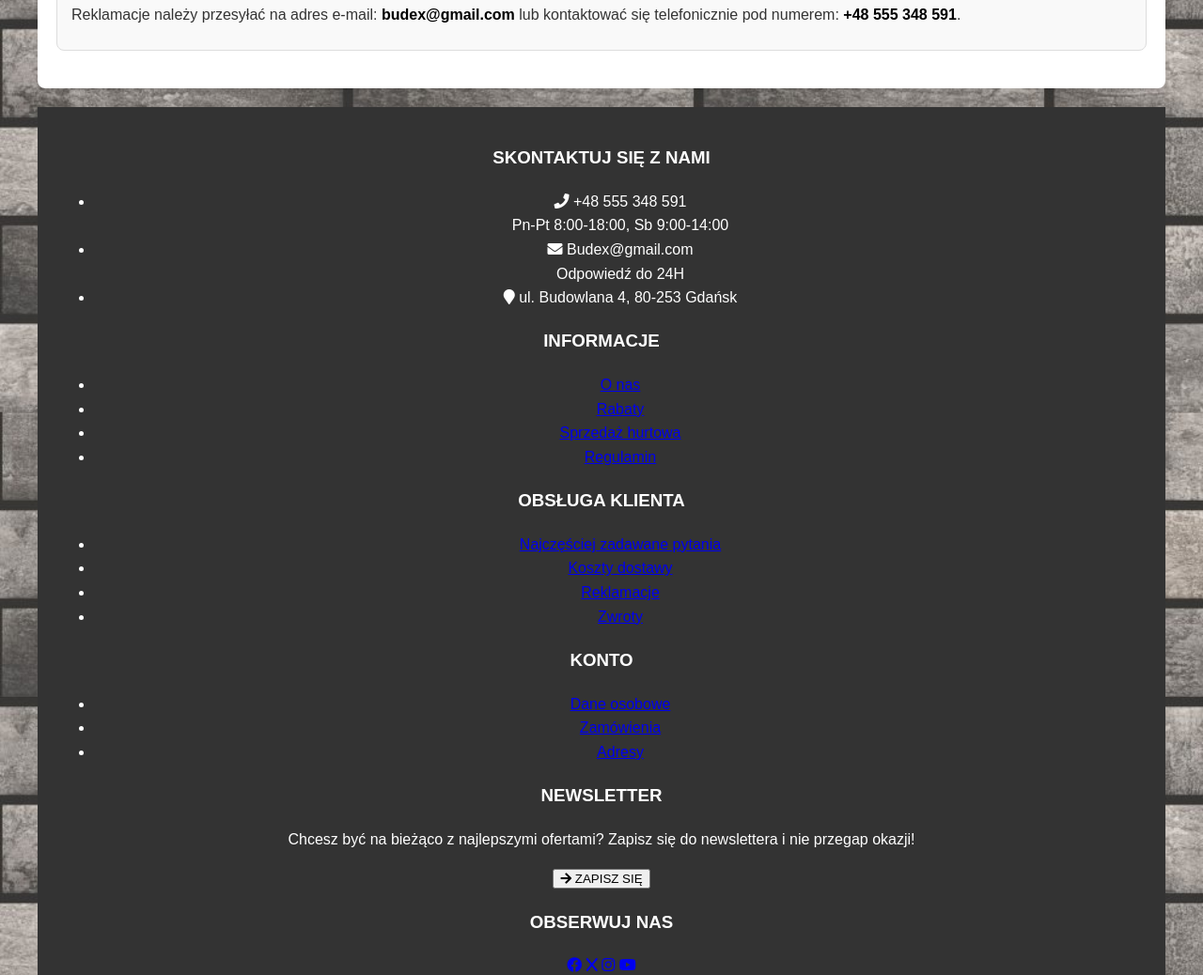
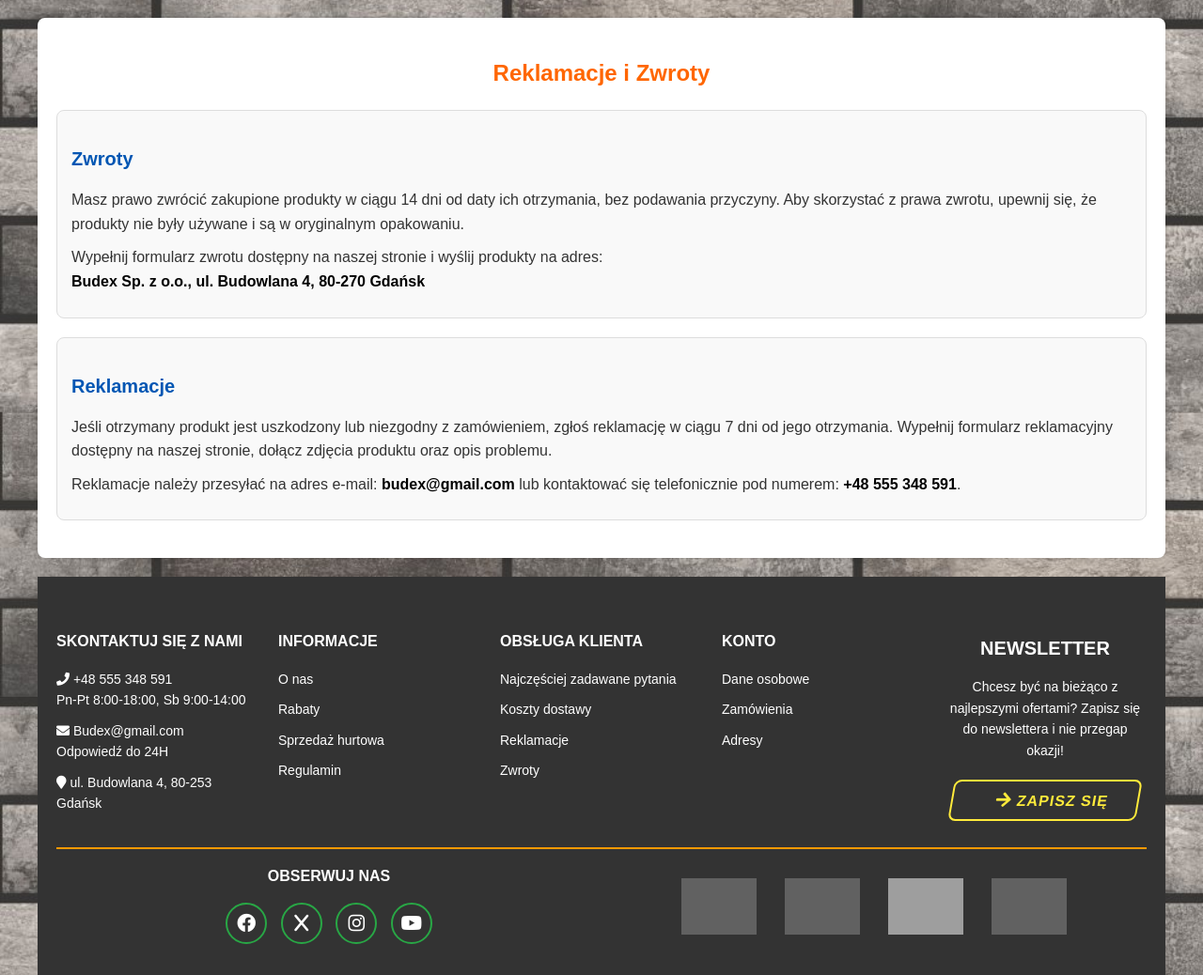
Before and after one commit to Szymon-Stefanski/Building_Rental_Store_Website, a PHP site: page /Store/reclamation.php in a window 1280 px wide. Shown: the part 1213-2251 px from the top of the page at 94% size. Run offline with PHP 8.4, Linux system fonts and the light colour scheme; data comes from the database, SQL or seed files in the repository; grey boxes are pictures that could not be loaded.

Commit message:
Update style_reclamation.css

```diff
--- a/projekt_byt/Style/style_reclamation.css
+++ b/projekt_byt/Style/style_reclamation.css
@@ -16,9 +16,162 @@ body {
 .footer {
     background-color: #333;
     color: #fff;
+    padding: 40px 20px;
+}
+
+.footer-container {
+    display: flex;
+    flex-wrap: wrap;
+    justify-content: space-between;
+    gap: 20px;
+}
+
+.footer-container > div {
+    flex: 1;
+    min-width: 200px;
+}
+
+.footer h3 {
+    font-size: 16px;
+    margin-bottom: 15px;
+}
+
+.footer ul {
+    list-style: none;
+    padding: 0;
+}
+
+.footer ul li {
+    margin-bottom: 10px;
+    font-size: 14px;
+}
+
+.footer ul li a {
+    color: #fff;
+    text-decoration: none;
+}
+
+.footer ul li a:hover {
+    text-decoration: underline;
+}
+
+
+.footer-newsletter {
     text-align: center;
-    padding: 20px;
+    color: #fff;
+}
+
+.footer-newsletter h3 {
+    font-size: 20px;
+    margin-bottom: 10px;
+    text-transform: uppercase;
+}
+
+.footer-newsletter p {
+    font-size: 14px;
+    margin-bottom: 20px;
+}
+
+.footer-newsletter form {
+    display: flex;
+    justify-content: column;
+    align-items: center;
+    gap: 10px;
+}
+
+
+.footer-newsletter button {
+    padding: 10px 20px;
+    border: 2px solid #ffeb3b;
+    border-radius: 8px;
+    background-color: transparent;
+    color: #ffeb3b;
+    font-weight: bold;
+    font-size: 16px;
+    text-transform: uppercase;
+    letter-spacing: 1px;
+    text-decoration: none;
+    transition: background-color 0.3s ease, color 0.3s ease;
+    cursor: pointer;
+    width: 200px;
+    transform: skewX(170deg);
+}
+
+.footer-newsletter button:hover {
+    background-color: yellow;
+    color: #000;
+}
+
+.footer-newsletter button i {
+    margin-left: 15px;
+    font-size: 18px;
+}
+
+.footer-bottom {
+    display: flex;
+    flex-wrap: wrap;
+    justify-content: space-between;
+    align-items: center;
+    padding-top: 20px 0;
+    border-top: 2px solid #f90;
     margin-top: 20px;
+}
+
+
+.footer-bottom .social-media,
+.footer-bottom .payment-methods {
+    flex: 1;
+    text-align: center;
+}
+
+
+
+.social-media a {
+    display: inline-block;
+    width: 40px;
+    height: 40px;
+    line-height: 40px;
+    text-align: center;
+    border: 2px solid #28a745;
+    border-radius: 50%;
+    color: #fff;
+    font-size: 20px;
+    margin: 0 5px;
+    transition: background-color 0.3s ease, color 0.3s ease, box-shadow 0.3s ease;
+}
+
+.social-media a:hover {
+    background-color: #28a745;
+    color: #fff;
+    box-shadow: 0 0 10px rgba(40, 167, 69, 0.8);
+}
+
+.payment-methods img {
+    width: 80px;
+    height: auto;
+    margin: 0 10px;
+    object-fit: contain;
+}
+
+.payment-methods {
+    display: flex;
+    justify-content: center;
+    align-items: center;
+    gap: 10px;
+    margin-top: 20px;
+    flex-wrap: wrap;
+}
+
+.reverse-colors {
+    filter: invert(1);
+}
+
+.footer-copyright {
+    flex-basis: 100%;
+    text-align: center;
+    margin-top: 20px;
+    font-size: 18px;
+    color: #bbb;
 }
 
 /* Kontener strony */
```
Also changed, not shown: other parts of projekt_byt/Style/style_reclamation.css (+35 -19 lines). Lines whose indentation alone changed are shown as unchanged.
